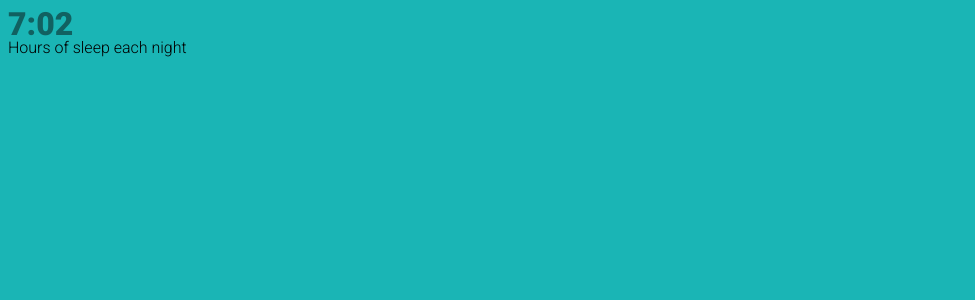
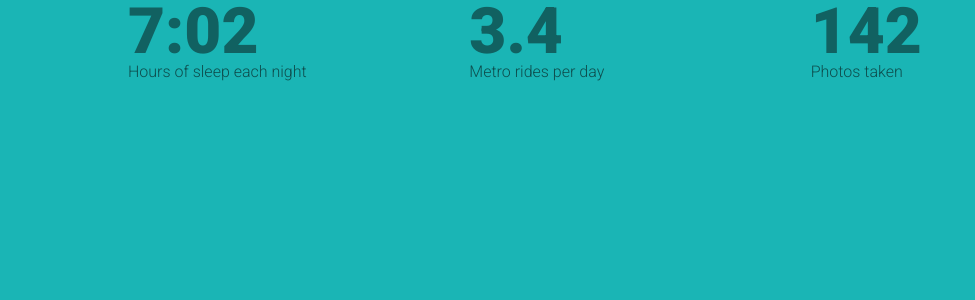
Before and after one commit to sophstad/france, a Flask app: page / in a window 1280 px wide. Shown: the top 300 px of the page, without its empty margins (0-975 px from the left). Run offline with Flask 2, Linux system fonts and the light colour scheme.

Commit message:
Add grid

```diff
--- a/project/app.py
+++ b/project/app.py
@@ -1,8 +1,6 @@
 from flask import Flask
-from flask_flatpages import FlatPages
 from flask_frozen import Freezer
 
 app = Flask(__name__)
 app.config.from_pyfile('settings.py')
-pages = FlatPages(app)
 freezer = Freezer(app)
--- a/project/main.py
+++ b/project/main.py
@@ -1,5 +1,5 @@
 # -*- coding: utf-8 -*-
 
 '''Entry point to all things to avoid circular imports.'''
-from app import app, freezer, pages
+from app import app, freezer
 from views import *
--- a/project/settings.py
+++ b/project/settings.py
@@ -22,6 +22,3 @@ FREEZER_DESTINATION = PROJECT_ROOT
 FREEZER_BASE_URL = "http://localhost/{0}".format(REPO_NAME)
 FREEZER_REMOVE_EXTRA_FILES = False  # IMPORTANT: If this is True, all app files
                                     # will be deleted when you run the freezer
-FLATPAGES_MARKDOWN_EXTENSIONS = ['codehilite']
-FLATPAGES_ROOT = os.path.join(APP_DIR, 'pages')
-FLATPAGES_EXTENSION = '.md'
--- a/project/static/css/style.css
+++ b/project/static/css/style.css
@@ -1,16 +1,24 @@
 body {
   background-color: rgb(26, 181, 181);
-  font-family: 'Roboto', sans-serif;
+  color: rgb(14, 78, 78);
+  font-family: 'Input Sans Narrow', 'Roboto', sans-serif;
   line-height: 1.5;
+  margin: 0;
 }
 h1 {
   color: rgb(17, 97, 97);
+  font-size: 4rem;
   font-weight: 900;
 }
 p {
   font-weight: 300;
   margin-top: 0;
   margin-bottom: 1rem;
+}
+.container {
+  margin-left: auto;
+  margin-right: auto;
+  max-width: 64em;
 }
 
 /* Immutable CSS Classes */
@@ -23,3 +31,16 @@ p {
 .m0 {
   margin: 0;
 }
+
+/* Columns */
+.clearfix:before,
+.clearfix:after {
+  content: " ";
+  display: table;
+}
+.clearfix:after { clear: both; }
+.col-1-of-3 {
+  box-sizing: border-box;
+  float: left;
+  width: 33.333333%;
+}
--- a/project/templates/index.html
+++ b/project/templates/index.html
@@ -1,5 +1,19 @@
 {% extends 'layout.html' %}
 
+{% block title %}France By Numbers{% endblock %}
+
 {% block body %}
-<h1 class="m0 lh1">7:02</h1><p class="m0 lh1">Hours of sleep each night</p>
+<div class="container">
+  <div class="clearfix">
+    <div class="col-1-of-3">
+      <h1 class="m0 lh1">7:02</h1><p class="m0 lh1">Hours of sleep each night</p>
+    </div>
+    <div class="col-1-of-3">
+      <h1 class="m0 lh1">3.4</h1><p class="m0 lh1">Metro rides per day</p>
+    </div>
+    <div class="col-1-of-3">
+      <h1 class="m0 lh1">142</h1><p class="m0 lh1">Photos taken </p>
+    </div>
+  </div>
+</div>
 {% endblock %}
--- a/project/views.py
+++ b/project/views.py
@@ -1,5 +1,5 @@
 from flask import render_template
-from app import app, pages
+from app import app
 
 @app.route('/')
 def home():
```
Also changed, not shown: index.html (+14 -2 lines), static/css/style.css (+22 -1 lines), 3 other files.
